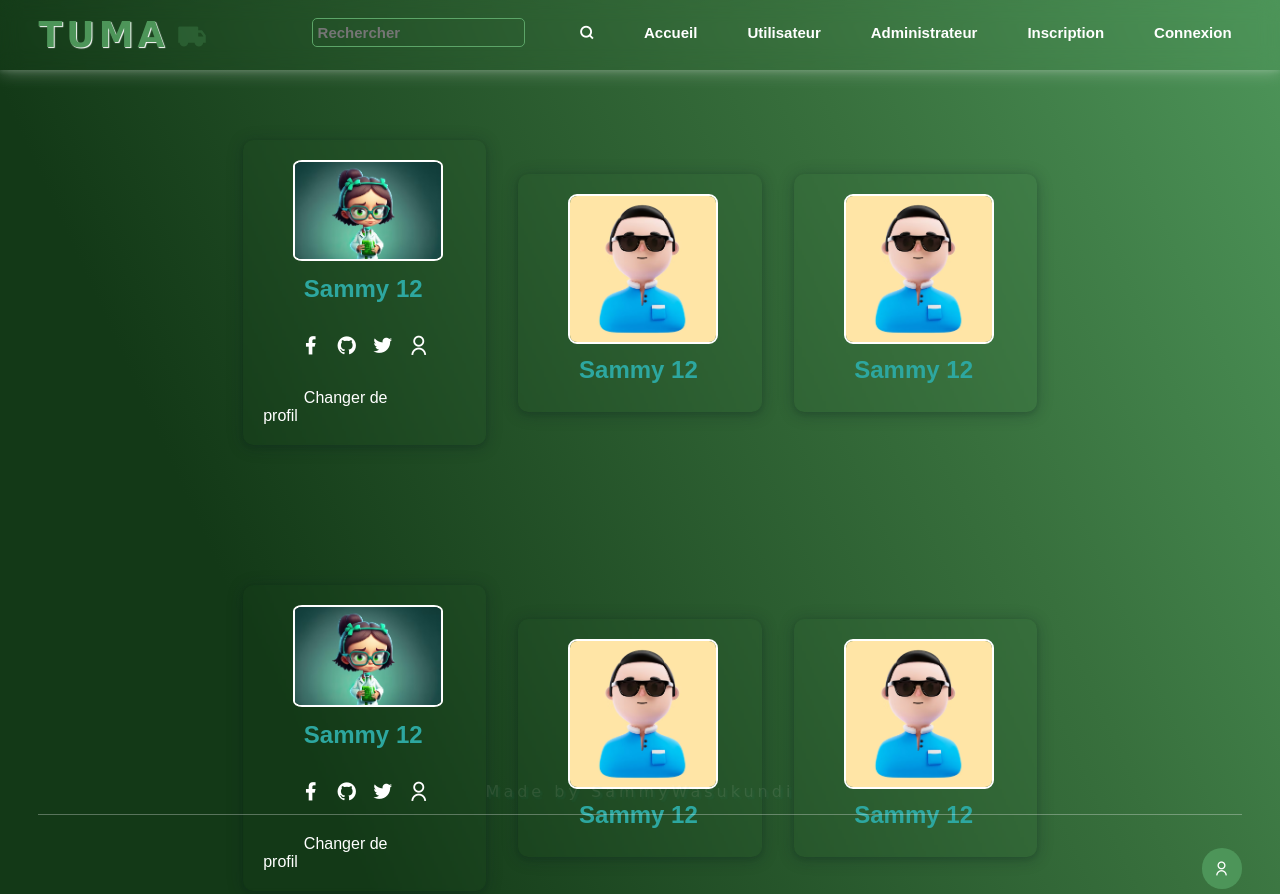
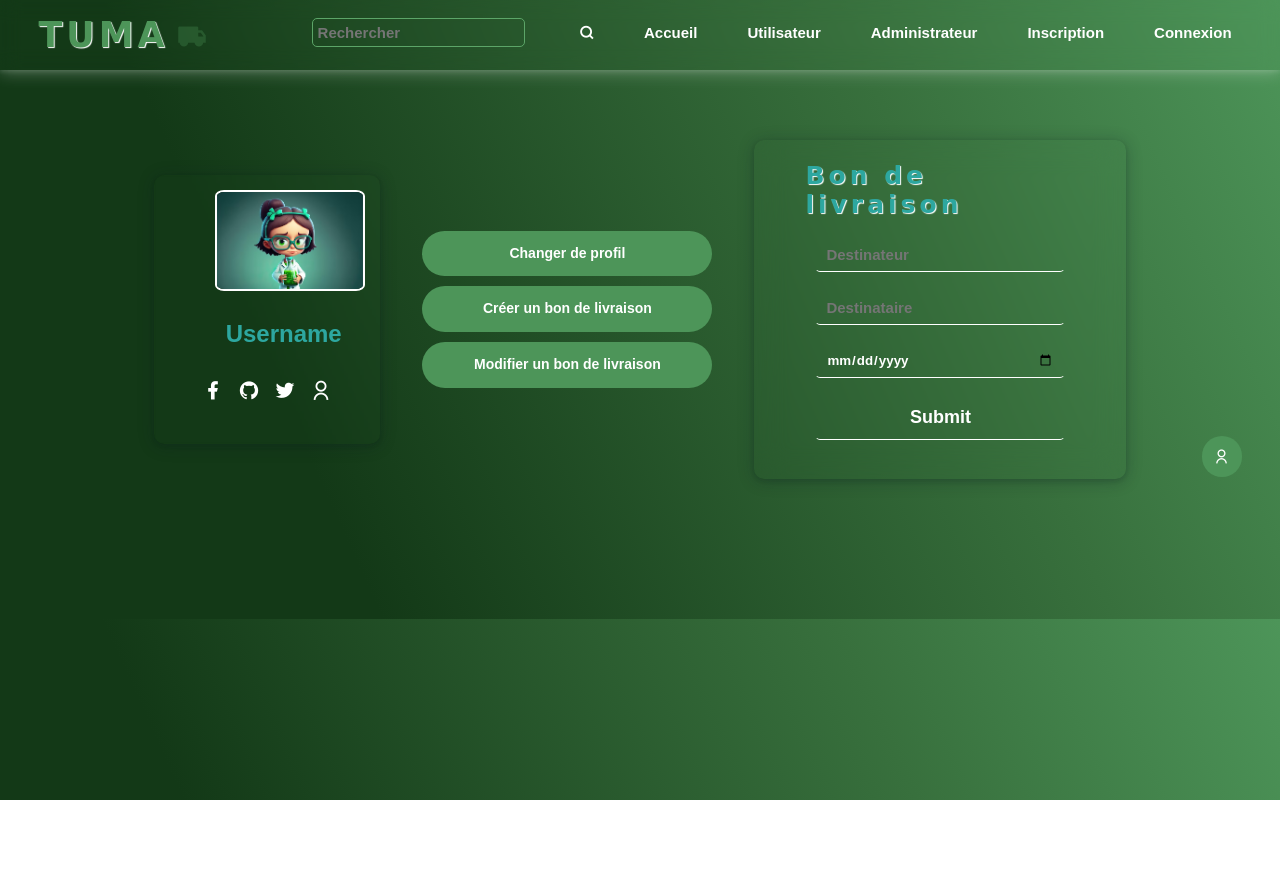
Before and after one commit to sammywasukundi/Send_apk, a plain HTML site: page UI/assets/user.html in a window 1280 px wide. Shown: the top 894 px of the page. After the commit the page ends 800 px from the top, so only its background shows below. Drawn offline with nearby package versions, Linux system fonts and the light colour scheme.

Commit message:
debut de la page user

```diff
--- a/UI/assets/styles/user.css
+++ b/UI/assets/styles/user.css
@@ -8,21 +8,20 @@
 
   .hero-div{
       display: block;
-      align-items: start;
-      justify-content: start;
+      align-items: center;
+      justify-content: center;
       box-shadow: rgba(14, 30, 37, 0.12) 0px 2px 4px 0px, rgba(14, 30, 37, 0.32) 0px 2px 16px 0px;
       border-radius: 10px;
       background-color: transparent;
       backdrop-filter: blur(1px);
-      padding: 20px 20px;
-      width: 25%;
+      width: 30%;
   }
   .contenu{
       display: block;
       justify-content: center;
       align-items: center;
+      padding: 10px 10px;
   }
-
   .contenu #profil{
     /* clip-path: ellipse(100% 100%); */
     border-radius: 6%;
@@ -30,7 +29,7 @@
     height: auto;
     object-fit: cover;
     border: 2px solid var(--white-color);
-    margin: 0 30px;
+    margin: 5px 25%;
   }
   .contenu h2{
       font-weight: 600;
@@ -38,13 +37,8 @@
       text-shadow: none;
       color: var(--forth-color);
       letter-spacing: normal;
-      margin: 10px 20%;
-  }
-  .contenu #change{
-    font-weight: 400;
-    font-family: Arial, Helvetica, sans-serif;
-    color: var(--white-color);
-    margin: 0 20%;
+      margin: 20px 30%;
+      width: 150px;
   }
 .icones i{
     margin: 0 7px;
@@ -76,3 +70,34 @@
     font-family: 25px;
     color: var(--white-color);
 }
+.contenu-btn{
+    display: block;
+    justify-content: center;
+    align-items: center;
+    padding: 10px 10px;
+  }
+.buttons{
+    display: block;
+    color: var(--white-color);
+    background: var(--second-color);
+    border: 1px solid transparent;
+    margin: 10px 0;
+    padding: 12px 25px;
+    line-height: 1.4;
+    font-size: 14px;
+    font-weight: 600;
+    border-radius: 30px;
+    transition: all .55 linear;
+    width: 290px;
+}
+.buttons:hover{
+    background: transparent;
+    border: 1px solid var(--white-color);
+    transform: translateX(4px);
+    transition: all .55s ease-in-out;
+}
+input[type="date"]{
+    color: var(--white-color);
+    font-weight: 600;
+    font-family: Arial, Helvetica, sans-serif;
+}
--- a/UI/assets/user.html
+++ b/UI/assets/user.html
@@ -40,62 +40,29 @@
         <div class="hero-div">
             <div class="contenu">
                 <img id="profil" src="img/fille_profil.avif" alt="profil">
-                    <h2>Sammy 12</h2>
+                    <h2>Username</h2>
                 <div class="icones">
                     <a href="#"><i class="ri-facebook-fill"></i></a>
                     <a href="#"><i class="ri-github-fill"></i></a>
                     <a href="#"><i class="ri-twitter-fill"></i></a>
                     <a href=""><i class="ri-user-line"></i></a>
                 </div>
-                <a href="" id="change">Changer de profil</a>
+
             </div>
         </div>
-        <div class="hero-div">
-            <div class="contenu">
-                <img id="profil" src="img/profil.avif" alt="profil">
-                <div class="nom">
-                    <h2>Sammy 12</h2>
-                </div>
+        <!-- <div class="hero-div"> -->
+            <div class="contenu-btn">
+                <button class="buttons">Changer de profil</button>
+                <button class="buttons" id="create_bon">Créer un bon de livraison</button>
+                <button class="buttons">Modifier un bon de livraison</button>
             </div>
-        </div>
-        <div class="hero-div">
-            <div class="contenu">
-                <img id="profil" src="img/profil.avif" alt="profil">
-                <div class="nom">
-                    <h2>Sammy 12</h2>
-                </div>
-            </div>
-        </div>
-    </section>
-    <section class="hero">
-        <div class="hero-div">
-            <div class="contenu">
-                <img id="profil" src="img/fille_profil.avif" alt="profil">
-                    <h2>Sammy 12</h2>
-                <div class="icones">
-                    <a href="#"><i class="ri-facebook-fill"></i></a>
-                    <a href="#"><i class="ri-github-fill"></i></a>
-                    <a href="#"><i class="ri-twitter-fill"></i></a>
-                    <a href=""><i class="ri-user-line"></i></a>
-                </div>
-                <a href="" id="change">Changer de profil</a>
-            </div>
-        </div>
-        <div class="hero-div">
-            <div class="contenu">
-                <img id="profil" src="img/profil.avif" alt="profil">
-                <div class="nom">
-                    <h2>Sammy 12</h2>
-                </div>
-            </div>
-        </div>
-        <div class="hero-div">
-            <div class="contenu">
-                <img id="profil" src="img/profil.avif" alt="profil">
-                <div class="nom">
-                    <h2>Sammy 12</h2>
-                </div>
-            </div>
+            <form action="" class="formulaire">
+                <h2 class="title"><span style="letter-spacing: 4px; color: #2da7a0; font-family: 'Permanent marker', cursive; text-shadow: 1px 1px 1px #ffffff; font-size: 25px;">Bon de livraison</span></h2>
+                <input type="text" placeholder="Destinateur">
+                <input type="text" placeholder="Destinataire">
+                <input type="date" placeholder="Date de livraison">
+                <input class="btns" type="submit" placeholder="Connexion">
+            </form>
         </div>
     </section>
     <!-- un peu de js -->
@@ -104,18 +71,22 @@
     </div>
     <div class="show_btn">
         <p class="bon">
-            Connectez-vous<br>
-            <i class="ri-arrow-right-line"></i>
-            <a href="connexion.html">Connexion</a>
+            Contactez-nous<br>
+            <div class="icones">
+                <a href="#"><i class="ri-facebook-fill"></i></a>
+                <a href="#"><i class="ri-github-fill"></i></a>
+                <a href="#"><i class="ri-twitter-fill"></i></a>
+                <a href=""><i class="ri-user-line"></i></a>
+            </div>
         </p>
     </div>
 
 
 
-    <footer class="foot">
+    <!-- <footer class="foot">
         <div class="pieds">
             <p class="nom">Made by SammyWasukundi</p>
-        </div>
+        </div> -->
         <!-- javascript -->
         <script src="https://unpkg.com/scrollreveal"></script>
         <script src="../js/script.js"></script>
--- a/UI/js/script.js
+++ b/UI/js/script.js
@@ -28,6 +28,16 @@ btn.addEventListener('click',function(){
     }
     else{
         content.style.visibility='hidden';
+    }
+})
+
+const create_btn = document.querySelector('#create_bon');
+const hidden_form = document.querySelector('.formulaire');
+create_btn.addEventListener('click', function(){
+    if(getComputedStyle(hidden_form).visibility != 'visible'){
+        hidden_form.style.visibility='visible';
+    }else{
+        hidden_form.style.visibility='hidden';
     }
 })
 
```
Also changed, not shown: UI/assets/admin.html (+10 -0 lines), UI/assets/connexion.html (+2 -2 lines), UI/assets/inscription.html (+2 -2 lines).
